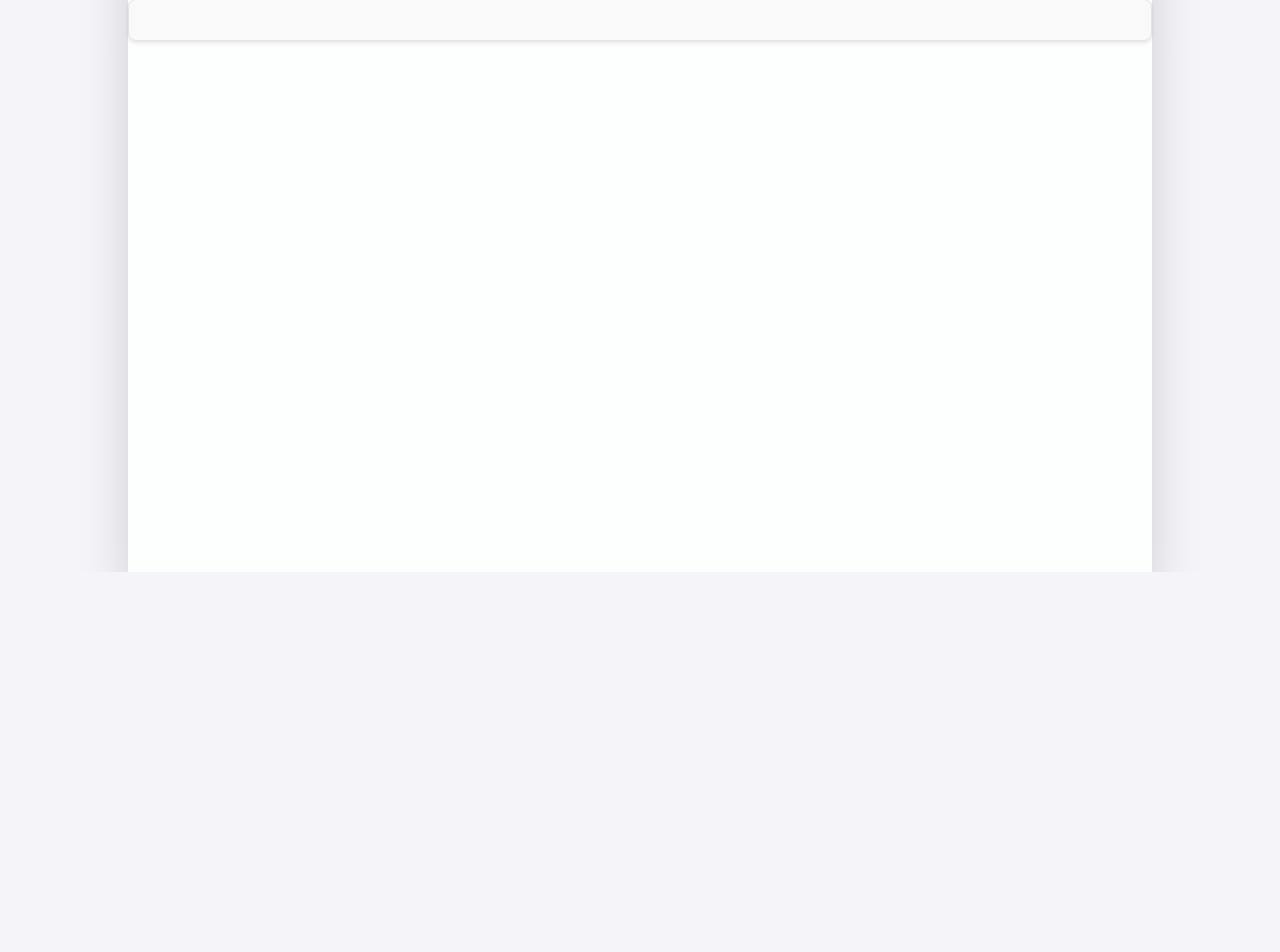
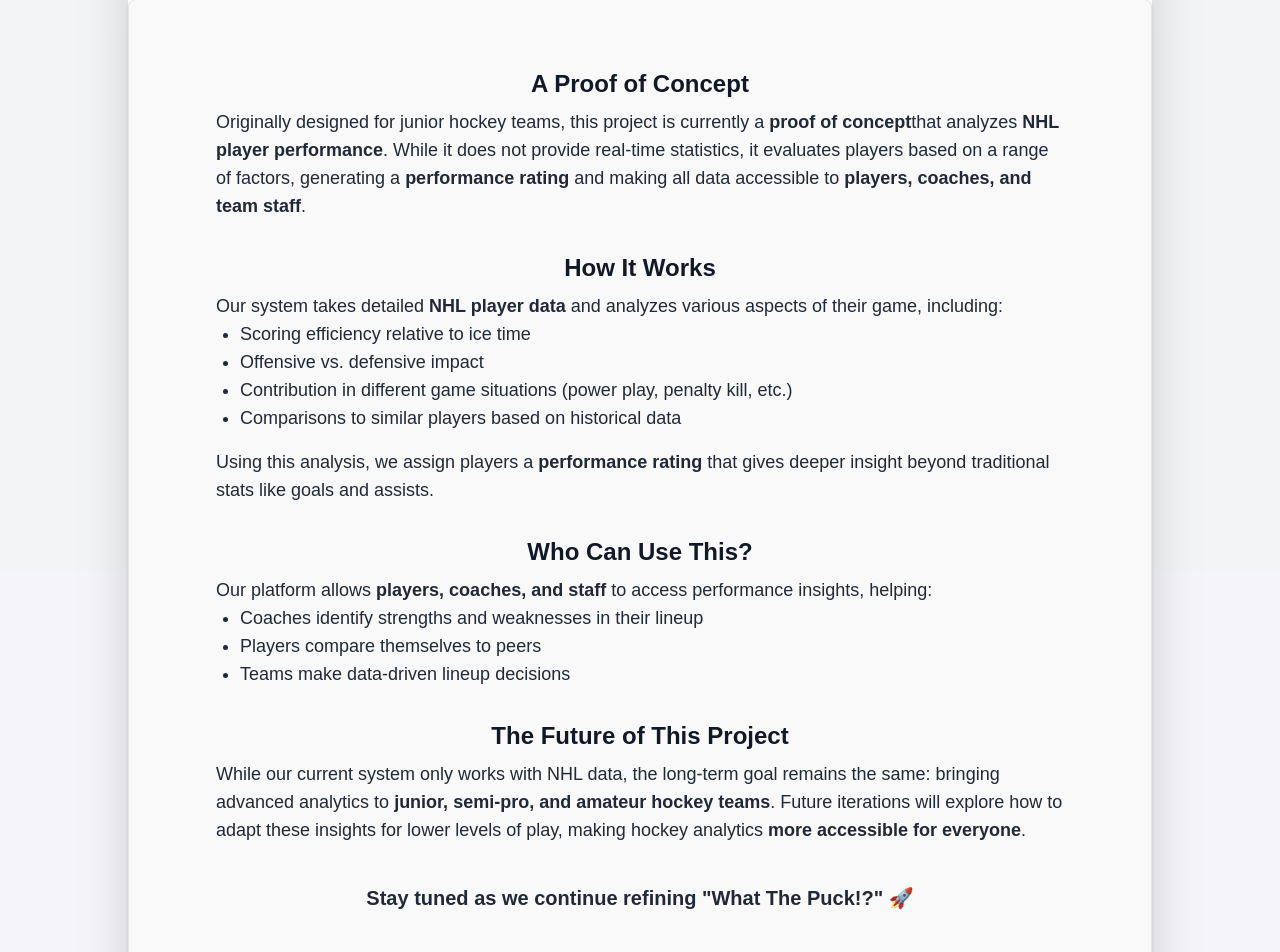
Before and after one commit to ansonruan7/What-The-Puck, a React (Create React App) app in the folder client/: page / in a window 1280 px wide. Shown: the part 308-1260 px from the top of the page. Before the commit the page ends 880 px from the top, so only its background shows below. Built offline with nearby package versions, Linux system fonts and the light colour scheme.

Commit message:
added homepage

```diff
--- a/client/src/components/Home.js
+++ b/client/src/components/Home.js
@@ -1,18 +1,71 @@
 import React from 'react';
-import { useState, useEffect } from "react";
 import Layout from './Layout';
 import "./Home.css";
-import { useNavigate } from 'react-router-dom';
 
+const Home = () => {
+    return (
+        <div className="bg-gray-100 min-h-screen">
+            <Layout>
+            <div className="max-w-4xl mx-auto px-6 py-12 text-gray-800">
 
-const Home = () =>{
+                <section className="mb-8">
+                    <h2 className="text-2xl font-semibold text-gray-900 mb-2">A Proof of Concept</h2>
+                    <p className="text-lg">
+                        Originally designed for junior hockey teams, this project is currently a <strong>proof of concept</strong>
+                        that analyzes <strong>NHL player performance</strong>. While it does not provide real-time statistics, it
+                        evaluates players based on a range of factors, generating a <strong>performance rating</strong> and
+                        making all data accessible to <strong>players, coaches, and team staff</strong>.
+                    </p>
+                </section>
 
+                <section className="mb-8">
+                    <h2 className="text-2xl font-semibold text-gray-900 mb-2">How It Works</h2>
+                    <p className="text-lg">
+                        Our system takes detailed <strong>NHL player data</strong> and analyzes various aspects of their game,
+                        including:
+                    </p>
+                    <ul className="list-disc ml-6 text-lg">
+                        <li>Scoring efficiency relative to ice time</li>
+                        <li>Offensive vs. defensive impact</li>
+                        <li>Contribution in different game situations (power play, penalty kill, etc.)</li>
+                        <li>Comparisons to similar players based on historical data</li>
+                    </ul>
+                    <p className="text-lg mt-4">
+                        Using this analysis, we assign players a <strong>performance rating</strong> that gives deeper insight
+                        beyond traditional stats like goals and assists.
+                    </p>
+                </section>
 
-    return (
-        <div className=''>
-            <Layout/>
+                <section className="mb-8">
+                    <h2 className="text-2xl font-semibold text-gray-900 mb-2">Who Can Use This?</h2>
+                    <p className="text-lg">
+                        Our platform allows <strong>players, coaches, and staff</strong> to access performance insights, helping:
+                    </p>
+                    <ul className="list-disc ml-6 text-lg">
+                        <li>Coaches identify strengths and weaknesses in their lineup</li>
+                        <li>Players compare themselves to peers</li>
+                        <li>Teams make data-driven lineup decisions</li>
+                    </ul>
+                </section>
+
+                <section className="mb-8">
+                    <h2 className="text-2xl font-semibold text-gray-900 mb-2">The Future of This Project</h2>
+                    <p className="text-lg">
+                        While our current system only works with NHL data, the long-term goal remains the same:
+                        bringing advanced analytics to <strong>junior, semi-pro, and amateur hockey teams</strong>. Future iterations
+                        will explore how to adapt these insights for lower levels of play, making hockey analytics <strong>more accessible for everyone</strong>.
+                    </p>
+                </section>
+
+                <div className="text-center mt-10">
+                    <h3 className="text-xl font-semibold text-gray-800">
+                        Stay tuned as we continue refining "What The Puck!?" 🚀
+                    </h3>
+                </div>
+            </div>
+            </Layout>
         </div>
     );
-}
+};
 
 export default Home;
--- a/client/src/components/Layout.js
+++ b/client/src/components/Layout.js
@@ -5,15 +5,6 @@ import { useUser } from './UserContext';
 
 function Layout({ children }) {
     const navigate = useNavigate();
-    const navigateUserPortal = () => navigate('/AuthUser');
-
-    const navigateCoachDashboard = () => navigate('/CoachDashboard');
-    const navigatePlayerDashboard = () => navigate('/PlayerDashboard');
-    const navigateAdminDashboard = () => navigate('/AdminDashboard');
-    const navigateAverages = () => navigate('/Averages');
-    const navigatePlayerComp = () => navigate('/PlayerComp');
-    const navigateTeamComp = () => navigate('/TeamComp');
-    const navigateTop = () => navigate('/Top');
 
     const { user } = useUser();
 
```
